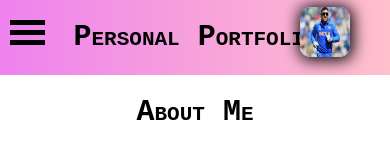
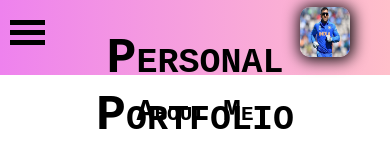
Before and after one commit to bharathveerakumar7/Portfolio, a plain HTML site: page index.html in a window 390 px wide. Drawn offline with Linux system fonts and the light colour scheme.

Commit message:
Update style.css

```diff
--- a/style.css
+++ b/style.css
@@ -209,8 +209,8 @@ div.menu:hover .menucont
     }
     div.title1
     {
-        font-size: 30px;
-        margin-top: 10px;
+        font-size: 50px;
+        margin-top: 20px;
     }
     @keyframes titlecard
     {
```
